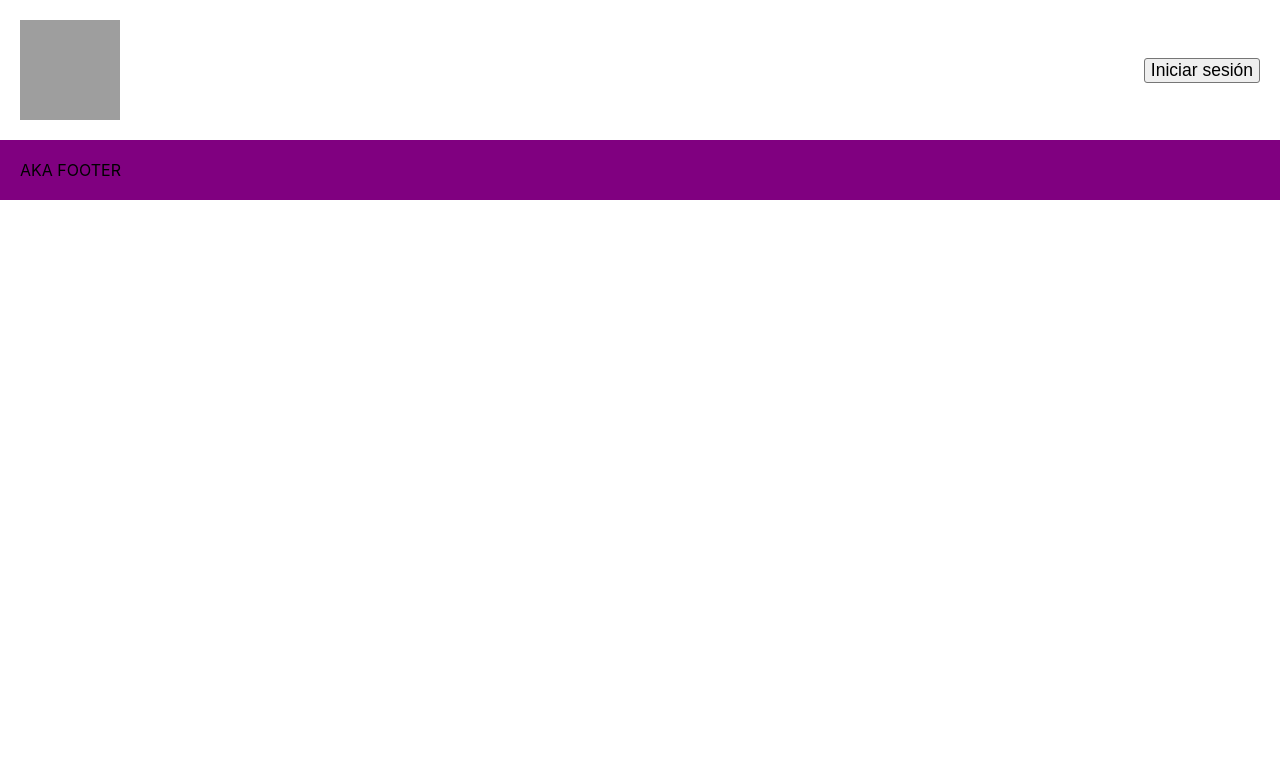
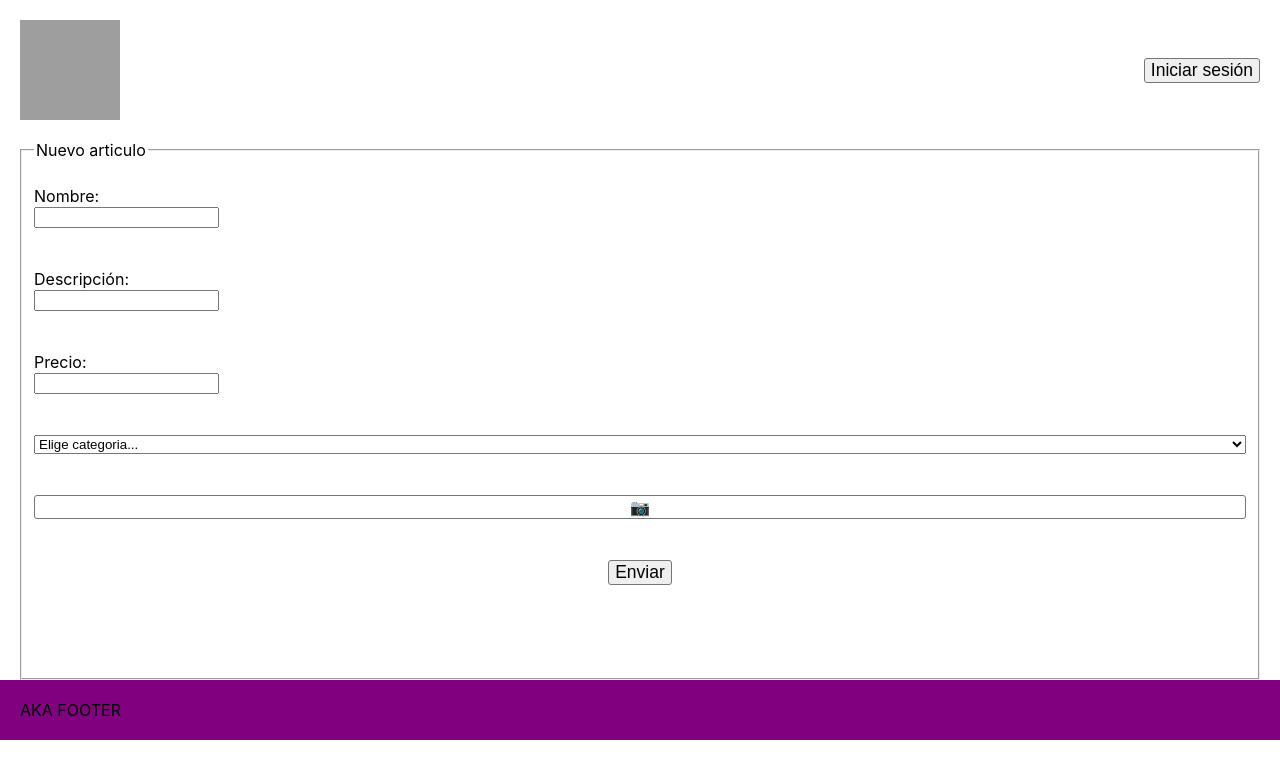
Before and after one commit to myk887/frontProyectoRetro, a React (Create React App) app: page /user/article/create in a window 1280 px wide. Shown: the top 778 px of the page. Built offline with nearby package versions, Linux system fonts and the light colour scheme; grey boxes are pictures that could not be loaded.

Commit message:
apartado de crear nuevo anuncio

```diff
--- a/src/App.js
+++ b/src/App.js
@@ -15,6 +15,7 @@ import ErrorBoundary from './ErrorBoundary';
 import Loading from './Loading';
 import IntroductionPage from './IntroductionPage/IntroductionPage';
 import MyArticles from './MyArticles/MyArticles';
+import CreateArticle from './CreateArticle/CreateArticle';
 
 
 function App() {
@@ -42,6 +43,7 @@ function App() {
           <Route path="article/bySubCategory/:subcategory" element={<SubCategory search={search} setSearch={setSearch} />} />
           <Route path="user/registre" element={<RegistrePage />} />
           <Route path="user/articles" element={<MyArticles />} />
+          <Route path="user/article/create" element={<CreateArticle />} />
         </Routes>
         </ErrorBoundary>
         <footer className='footer'>
--- a/src/Category/Category.css
+++ b/src/Category/Category.css
@@ -21,6 +21,7 @@
 .main {
   grid-area: main;
   min-height: 65vh;
+  justify-content: flex-start;
   display: flex;
   flex-direction: column;
 }
--- /dev/null
+++ b/src/CreateArticle/CreateArticle.css
@@ -0,0 +1,13 @@
+
+
+.cretateForm {
+    min-height: 65vh;
+    margin: 0 20px 0 20px;
+}
+
+.formArticle {
+    height: 55vh;
+    display: flex;
+    flex-direction: column;
+    justify-content: space-around;
+}
--- /dev/null
+++ b/src/CreateArticle/CreateArticle.js
@@ -0,0 +1,139 @@
+
+import React, { useState } from 'react'
+import { useSelector } from 'react-redux'
+import { Link, useNavigate } from 'react-router-dom'
+import './CreateArticle.css'
+
+
+function CreateArticle() {
+  const [category, setCategory] = useState('')
+  const [name, setName] = useState('')
+  const [description, setDescription] = useState('')
+  const [price, setPrice] = useState('')
+  const [photo, setPhoto] = useState('')
+  const [loading, setLoading] = useState(false)
+  const [verifica, setVerifica] = useState(false)
+  const [id, setId] = useState('')
+  const userToken = useSelector(s => s.user)
+  const datos = useSelector(d => d.userDatos)
+  const navigate = useNavigate()
+
+  const api = 'http://localhost:3000/articles/'
+
+  const photoUrl= photo && URL.createObjectURL(photo)
+
+  const article = {}
+    article.name = name.charAt(0).toUpperCase() + name.slice(1)
+    article.description = description.charAt(0).toUpperCase() + description.slice(1)
+    article.category = category
+    article.price = price
+    article.photo = photo
+
+  const handleSubmit = async e => {
+      setLoading(true)
+    e.preventDefault()
+
+    if (name && description && price && photo && category) {
+      const fd = new FormData()
+
+      fd.append('photo', photo)
+      fd.append('article', JSON.stringify(article))
+      const res = await fetch(api, {
+        method: 'POST',
+        body: fd,
+        headers:{Authorization: 'Bearer ' + userToken?.token}
+      })
+      if (res.ok) {
+        const data = await res.json()
+        setId(data)
+        // window.location.reload(true);
+        setLoading(false)
+        setVerifica(true)
+      } else {
+        console.log(res)
+        setLoading(false)
+      }
+      setCategory('')
+      setName('')
+      setDescription('')
+      setPrice('')
+    }
+  }
+  if (!userToken && !datos) navigate('/')
+  return (
+            loading ?
+                <div className='reloj-loading'>
+                </div>
+                :
+                verifica ?
+                  <div className='verifica'>
+                    <h1>Producto creado</h1>
+                    <Link to={'/article/' + id.id}> Ver producto</Link>
+                  </div>
+                  :
+                  <fieldset className='cretateForm'>
+                    <legend>Nuevo articulo</legend>
+                    <form onSubmit={handleSubmit} className='formArticle'>
+                        <label>
+                        Nombre:
+                        <br/>
+                        <input required  name="name" value={name} onChange={e => setName(e.target.value)} />
+                        </label>
+                        <label>
+                        Descripción:
+                        <br/>
+                        <input required type="text" name="description" value={description}  onChange={e => setDescription(e.target.value)} />
+                        </label>
+                        <label>
+                        Precio:
+                        <br/>
+                        <input required name="price" value={price}  onChange={e => setPrice(e.target.value)} />
+                        </label>
+                        <select required name="select" onChange={e => setCategory(e.target.value)}>
+                          <option value="" disabled selected>Elige categoria...</option>
+                          <option value="moviles" >Moviles </option>
+                          <option value="fijos">Fijos </option>
+                          <option value="cintas">cintas </option>
+                          <option value="vinilos" >vinilos </option>
+                          <option value="accesorios">accesorios</option>
+                          <option value="monitores" >monitores </option>
+                          <option value="ordenadores">ordenadores </option>
+                          <option value="teclados">teclados </option>
+                          <option value="camaraFotos" >camaraFotos </option>
+                          <option value="camaraVideos">camaraVideos</option>
+                          <option value="televisores" >televisores </option>
+                          <option value="cartuchos">cartuchos </option>
+                          <option value="consolas">consolas </option>
+                          <option value="cables" >cables </option>
+                          <option value="despertadores">despertadores</option>
+                          <option value="gps" >gps </option>
+                          <option value="librosElectronicos">librosElectronicos </option>
+                          <option value="maquinasEscribir">maquinasEscribir </option>
+                          <option value="tdt" >tdt </option>
+                          <option value="altavoces">altavoces</option>
+                          <option value="mp3" >mp3 </option>
+                          <option value="radios">radios </option>
+                          <option value="tocadiscos">tocadiscos </option>
+                          <option value="walkman" >walkman </option>
+                        </select>
+                        <label>
+                          {!photoUrl ?
+                          <div>
+                            <div className="button">📷</div>
+                            <input required name='file' type="file" onChange={e => setPhoto(e.target.files[0])} accept="image/x-png,image/gif,image/jpeg" />
+                          </div>
+                          :
+                          <div className='photoDiv'>
+                            <img className='photo photoRegistre' src={photoUrl} alt='phot'/>
+                            <input type="file" onChange={e => setPhoto(e.target.files[0])} accept="image/x-png,image/gif,image/jpeg" />
+                          </div>}
+                        </label>
+                        <div className='enviarRegistro'>
+                            <button>Enviar</button>
+                        </div>
+                    </form>
+                </fieldset>
+    )
+  }
+
+  export default CreateArticle
--- a/src/MyArticles/MyArticles.js
+++ b/src/MyArticles/MyArticles.js
@@ -1,7 +1,7 @@
 import  useFetch  from "fetch-suspense"
 import { Suspense, useEffect } from "react"
 import { useSelector } from "react-redux"
-import { useNavigate } from "react-router-dom"
+import { Link, useNavigate } from "react-router-dom"
 import Loading from "../Loading"
 import './MyArticles.css'
 
@@ -42,7 +42,7 @@ function MyArticles () {
     return (
         <div className="myArticles">
             <h1>Mis Anuncios</h1>
-            <button>Crear Nuevo Anuncio</button>
+            <button><Link to={'/user/article/create'}>Crear Nuevo Anuncio</Link></button>
             {
             !misArticulos ?
             <h1>NO TINES PRODUCTOS EN VENTA, CREA UN NUEVO ANUNCIO</h1>
--- a/src/SubCategory/SubCategory.css
+++ b/src/SubCategory/SubCategory.css
@@ -21,6 +21,7 @@
 .main {
   grid-area: main;
   min-height: 65vh;
+  justify-content: flex-start;
 }
 li:first-letter {
   list-style: none;
```
